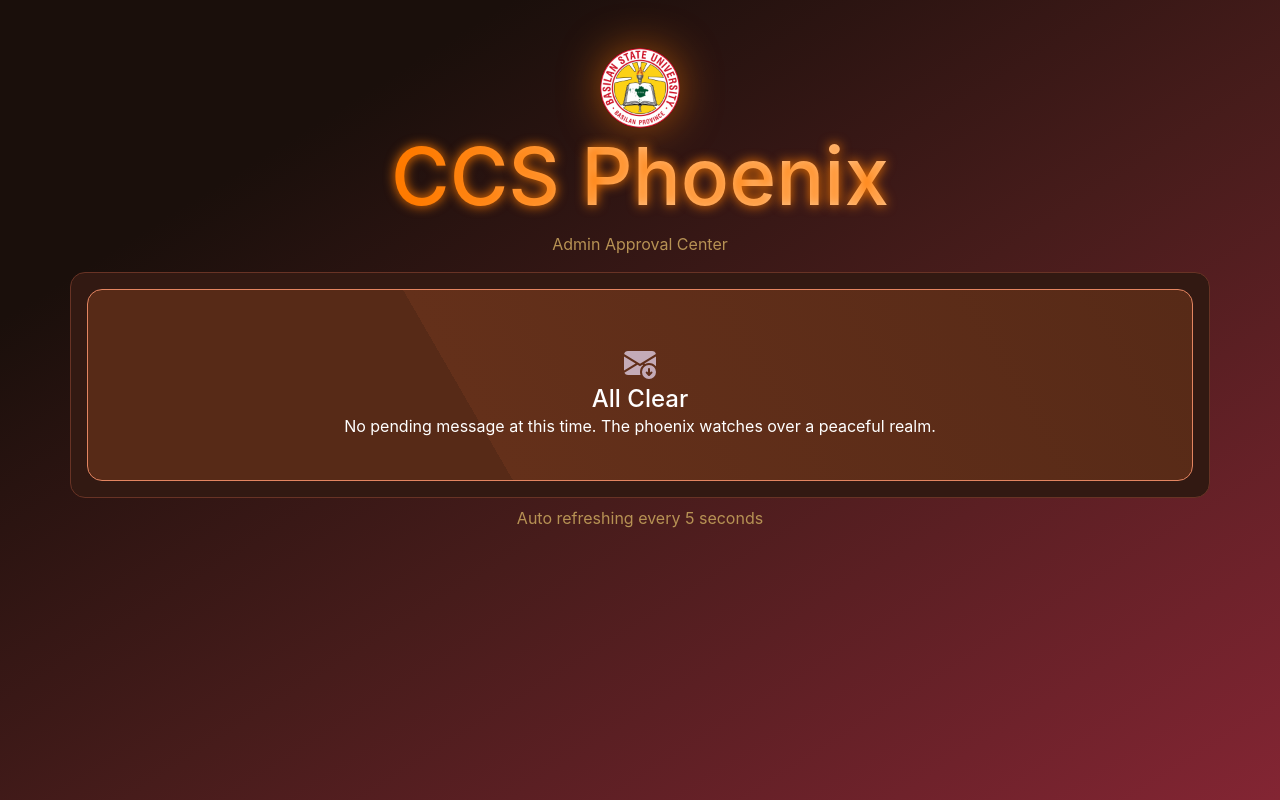
After one commit to LikeNmuFF/Confesshout, a Python web app: template templates/admin.html in a window 1280 px wide. The commit adds this page. Run offline with Jinja, Linux system fonts and the light colour scheme; the template is opened without the code that fills it, so the values that code supplies are empty.

Commit message:
Added admin.html

```diff
--- /dev/null
+++ b/static/css/admin.css
@@ -0,0 +1,32 @@
+#request{
+    background-color: #321912;
+    height: 30%;
+    border: solid #683325 1px;
+    border-radius: 15px;
+}
+
+.container{
+    width: 90%;
+}
+
+.empty{
+    background: linear-gradient(60deg,  #572a17 0%, #572a17 35%, #64301a 35%, #572a17 100%);
+    border-radius: 15px;
+    color: white;
+    overflow: auto;
+
+    border: solid #e38561 1px;
+}
+
+h1{
+    background: linear-gradient(to right, rgb(255, 123, 0) 0%, rgb(255, 123, 0) 30%, rgb(255, 197, 142) 50%, rgb(255, 197, 142) 100%);
+    background-clip: text;
+    color: transparent;
+    text-shadow: 0 0 12px rgb(255, 123, 0);
+    font-size: 5rem;
+}
+
+.seal{
+    box-shadow: 0 0 50px -10px rgb(255, 123, 0);
+    border-radius: 50%;
+}
--- a/static/css/style.css
+++ b/static/css/style.css
@@ -10,6 +10,7 @@ body, html{
     padding: 0;
     height: 100%;
     width: 100%;
+    color: #b79254;
 }
 
 body{
--- /dev/null
+++ b/templates/admin.html
@@ -0,0 +1,54 @@
+<!DOCTYPE html>
+<html lang="en">
+
+<head>
+    <meta charset="UTF-8">
+    <meta name="viewport" content="width=device-width, initial-scale=1.0">
+    <title>Admin</title>
+
+    <link rel="stylesheet" href="/static/css/bootstrap.min.css">
+    <link rel="stylesheet" href="/static/css/style.css">
+    <link rel="stylesheet" href="/static/css/admin.css">
+</head>
+
+<body>
+    <div class="d-flex w-100 h-100 justify-content-center">
+        <div class="mt-5 container p-0 m-0 w-100">
+            <div class="text-center">
+                <img class="seal" width="80px" src="/static/images/Basilan_State_University.svg.webp" alt="#">
+            </div>
+
+            <div class="text-center">
+                <h1>CCS Phoenix</h1>
+                <p>Admin Approval Center</p>
+            </div>
+
+            <div id="request" class="w-100 p-3">
+                <div class="empty h-100">
+                    <div class="d-flex h-100 justify-content-center align-items-center flex-column overflow-auto">
+                        <div class="mt-3">
+                            <svg xmlns="http://www.w3.org/2000/svg" width="32" height="32" fill="#e8d9f0bb"
+                                class="bi bi-envelope-arrow-down-fill" viewBox="0 0 16 16">
+                                <path
+                                    d="M.05 3.555A2 2 0 0 1 2 2h12a2 2 0 0 1 1.95 1.555L8 8.414zM0 4.697v7.104l5.803-3.558zm.192 8.159 6.57-4.027L8 9.586l1.239-.757.367.225A4.49 4.49 0 0 0 8 12.5c0 .526.09 1.03.256 1.5H2a2 2 0 0 1-1.808-1.144M16 4.697v4.974A4.5 4.5 0 0 0 12.5 8a4.5 4.5 0 0 0-1.965.45l-.338-.207z" />
+                                <path
+                                    d="M12.5 16a3.5 3.5 0 1 0 0-7 3.5 3.5 0 0 0 0 7m.354-1.646a.5.5 0 0 1-.722-.016l-1.149-1.25a.5.5 0 1 1 .737-.676l.28.305V11a.5.5 0 0 1 1 0v1.793l.396-.397a.5.5 0 0 1 .708.708z" />
+                            </svg>
+                        </div>
+                        <div class="text-center">
+                            <h4 class="m-0">All Clear</h4>
+                            <p class="m-0">No pending message at this time. The phoenix watches over a peaceful realm.
+                            </p>
+                        </div>
+                    </div>
+                </div>
+            </div>
+
+            <div class="footer text-center mt-2">
+                <p>Auto refreshing every 5 seconds</p>
+            </div>
+        </div>
+    </div>
+</body>
+
+</html>
--- a/templates/display.html
+++ b/templates/display.html
@@ -23,7 +23,7 @@
                 <p class="mb-1">Live Message Display</p>
             </div>
         </div>
-        <div class="row h-100 g-3 m-0" id="">
+        <div class="row h-100 g-3 m-0" id="messages">
             <div id="empty" class="w-100">
                 <div class="d-flex justify-content-center mt-5">
                     <svg xmlns="http://www.w3.org/2000/svg" width="50" height="50" fill="#aa6e4b"
```
Also changed, not shown: static/images/Basilan_State_University.svg.webp (added).
